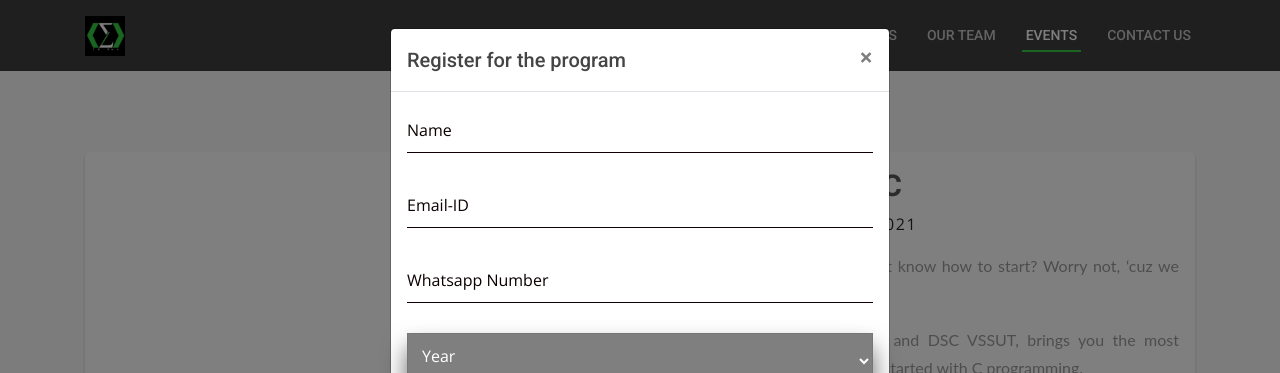
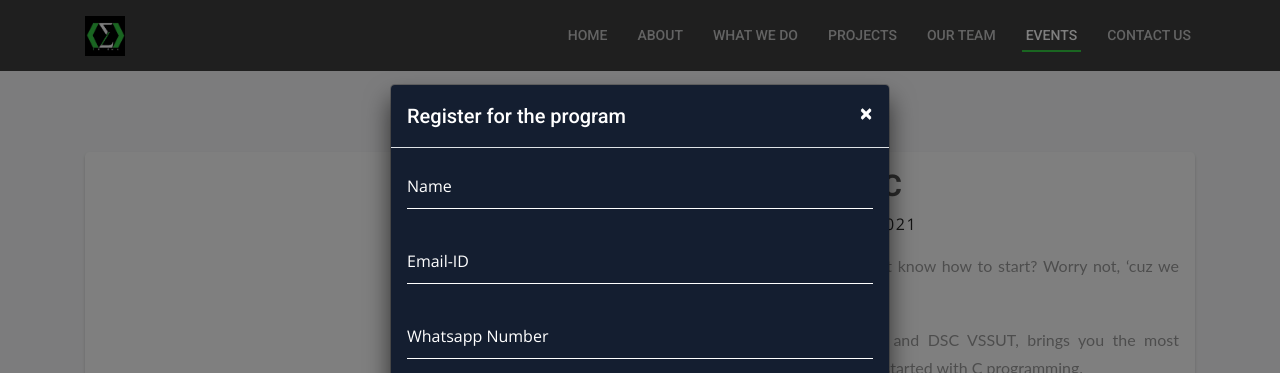
Before and after one commit to EnigmaVSSUT/Qwik-Web, a Django app: page /events/ in a window 1280 px wide, after a click on "REGISTER NOW". Shown: the top 373 px of the page. Run offline with Django 3.2, Linux system fonts and the light colour scheme; some libraries are stand-ins or nearby versions.

Commit message:
form added

```diff
--- a/static/assets/css/events.css
+++ b/static/assets/css/events.css
@@ -53,22 +53,14 @@ body {
     display: grid;
 }
 .btn {
-    background-color: rgb(245, 245, 245);
     border: none;
     font-weight: bold;
     font-size: 20px;
     letter-spacing: 0.1em;
     text-transform: uppercase;
-    color: rgb(41, 41, 41);
     margin: auto;
 }
-.btn:hover {
-    background-color: rgb(204, 204, 204);
-}
-.btn:focus, .btn:active {
-    outline: none;
-    box-shadow: none;
-}
+
 
 .hr {
     width: 80%;
--- a/static/assets/css/form-index.css
+++ b/static/assets/css/form-index.css
@@ -1,10 +1,13 @@
-.box {}
+.modal-content {
+    background-color:#141e30;
+    box-sizing: border-box;
+    box-shadow: 0 15px 25px rgba(0,0,0,.6);
+}
 
-.box h2 {
-    margin: 0 0 30px;
-    /* margin-top: 300px;*/
+.modal-title {
+
     padding: 0;
-    color: rgb(7, 0, 0);
+    color: #fff;
   text-align: center;
 }
 
@@ -16,21 +19,21 @@
     width: 100%;
   padding: 10px 0;
   font-size: 16px;
-    color: rgb(8, 0, 0);
+  color: #fff;
   margin-bottom: 30px;
   border: none;
-    border-bottom: 1px solid rgb(15, 1, 1);
+  border-bottom: 1px solid #fff;
   outline: none;
   background: transparent;
 }
 
 .box .user-box label {
     position: absolute;
-    top: 0;
+  top:0;
   left: 0;
   padding: 10px 0;
   font-size: 16px;
-    color: rgb(12, 1, 1);
+  color: #fff;
   pointer-events: none;
   transition: .5s;
 }
@@ -39,7 +42,7 @@
 .box .user-box input:valid~label {
     top: -20px;
     left: 0;
-    color: #66ff00;
+    color: #03e9f4;
     font-size: 12px;
 }
 
@@ -47,7 +50,7 @@
     position: relative;
     display: inline-block;
     padding: 10px 20px;
-    color: #66ff00;
+    color: #03e9f4;
     font-size: 16px;
     text-decoration: none;
     text-transform: uppercase;
@@ -72,10 +75,13 @@
 }
 
 .box a:hover {
-    background: #66ff00;
+    background: #03e9f4;
   color: #fff;
   border-radius: 5px;
-    box-shadow: 0 0 5px #66ff00, 0 0 25px #66ff00, 66ff000 0 50px #66ff00, 0 0 100px #03e9f4;
+  box-shadow: 0 0 5px #03e9f4,
+              0 0 25px #03e9f4,
+              0 0 50px #03e9f4,
+              0 0 100px #03e9f4;
 }
 
 .box a span {
@@ -128,7 +134,7 @@
     width: 100%;
     height: 2px;
     background: linear-gradient(270deg, transparent, #03e9f4);
-    03e9f4 animation: btn-anim3 1s linear infinite;
+    animation: btn-anim3 1s linear infinite;
     animation-delay: .5s
 }
 
@@ -167,9 +173,11 @@ select {
     padding: 10px 10px;
     font-size: 16px;
     color: white;
-    background-color: rgba(0, 0, 0, .5);
+    background-color:transparent;
     margin-bottom: 10px;
     padding-bottom: 20px;
     box-sizing: border-box;
     box-shadow: 0 15px 25px rgba(0, 0, 0, .6);
+    border: none;
+    border-bottom: 1px solid rgb(240, 237, 241);
 }
--- a/static/assets/css/style.css
+++ b/static/assets/css/style.css
@@ -61,7 +61,7 @@ h1, h2, h3, h4, h5, h6 {
 #header {
   background: rgba(0, 0, 0, 0.75);
   transition: all 0.5s;
-  z-index: 997;
+  z-index: 98;
   padding: 15px 0;
 }
 
@@ -247,7 +247,7 @@ h1, h2, h3, h4, h5, h6 {
   position: fixed;
   top: 18px;
   right: 15px;
-  z-index: 9998;
+  z-index: 100;
   border: 0;
   background: none;
   font-size: 24px;
@@ -268,7 +268,7 @@ h1, h2, h3, h4, h5, h6 {
   right: 15px;
   bottom: 15px;
   left: 15px;
-  z-index: 9999;
+  z-index: 200;
   overflow-y: auto;
   background: #fff;
   transition: ease-in-out 0.2s;
@@ -326,7 +326,7 @@ h1, h2, h3, h4, h5, h6 {
 .mobile-nav-overly {
   width: 100%;
   height: 100%;
-  z-index: 9997;
+  z-index: 99;
   top: 0;
   left: 0;
   position: fixed;
--- a/templates/webpages/events.html
+++ b/templates/webpages/events.html
@@ -34,12 +34,12 @@
 
                                 <!-- Modal -->
                                 <div class="modal fade" id="exampleModalLong" tabindex="-1" role="dialog" aria-labelledby="exampleModalLongTitle" aria-hidden="true">
-                                  <div style={background: rgba(0, 0, 0, .5);} class="modal-dialog" role="document">
-                                    <div class="modal-content">
+                                  <div class="modal-dialog modal-dialog-centered" role="document">
+                                    <div class="modal-content" style="z-index: 10;">
                                       <div class="modal-header">
                                         <h5 class="modal-title" id="exampleModalLongTitle">Register for the program</h5>
-                                        <button type="button" class="close" data-dismiss="modal" aria-label="Close">
-                                          <span aria-hidden="true">&times;</span>
+                                        <button type="button" class="close" data-dismiss="modal" aria-label="Close" style="opacity: 1;">
+                                          <span aria-hidden="true" style=color:#fff>&times;</span>
                                         </button>
                                       </div>
                                       <div class="modal-body">
@@ -77,17 +77,17 @@
                                                 </div>
                                             </div> {% endcomment %}
                                               {% comment %} {{ form|crispy }} {% endcomment %}
-                                            <div class="user-box">
+                                            <div class="user-box m">
 
                                               <input type="text" name="name" required id="id_name">
                                               <label>Name</label>
                                             </div>
-                                            <div class="user-box">
+                                            <div class="user-box m">
                                               <input type="email" name="email" required id="id_name">
                                               <label>Email-ID</label>
                                             </div>
 
-                                            <div class="user-box">
+                                            <div class="user-box m">
                                               <input type="text" name="whatsapp_no" required id="id_name">
                                               <label>Whatsapp Number</label>
                                             </div>
@@ -111,7 +111,7 @@
                                                 <select name="knowledge">
                                                   <option disabled="disabled" selected="selected">Level of knowledge in Programming</option>
                                                 <option>Totally new to programming</option>
-                                                <option>Have somewhat knowledge of C but want to master it</option>
+                                                <option>Intermediate in C but want to master it</option>
                                                 <option>Knows other language but want to learn C</option>
                                                 <option>A total pro at programming</option>
                                               </select>
@@ -128,7 +128,13 @@
                                                 <option>Discord</option>
                                               </select>
                                               </div>
-                                            <button type="submit">REGISTER</button>
+                                              <a href="#">
+                                                <span></span>
+                                                <span></span>
+                                                <span></span>
+                                                <span></span>
+                                                REGISTER
+                                              </a>
                                           </form>
                                         </div>
                                       </div>
```
Lines whose indentation alone changed are shown as unchanged.
